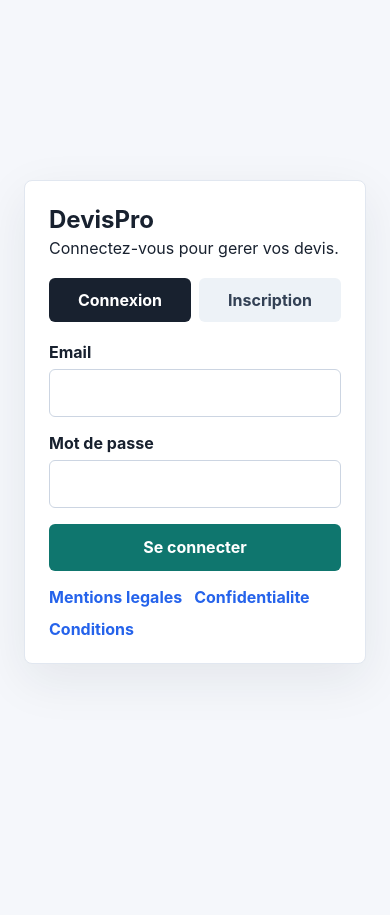
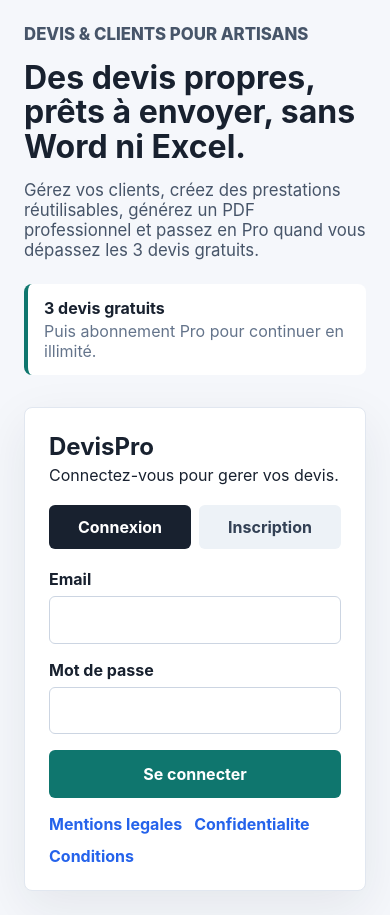
Before and after one commit to SLlDER/devispro-saas, a React (Vite) app in the folder client/: page / in a window 390 px wide. Before the commit the page ends 844 px from the top, so only its background shows below. Built offline with nearby package versions, Linux system fonts and the light colour scheme; no server answers.

Commit message:
Improve sellability and document numbering

```diff
--- a/client/src/pages/CreateInvoicePage.jsx
+++ b/client/src/pages/CreateInvoicePage.jsx
@@ -2,21 +2,59 @@
 import { createInvoice } from '../api.js';
 
 const serviceTemplates = [
+  { label: 'Deplacement sur site', quantity: 1, unit_price: 45, vat_rate: 20 },
+  { label: 'Diagnostic / recherche de panne', quantity: 1, unit_price: 80, vat_rate: 20 },
+  { label: 'Main-d oeuvre standard', quantity: 1, unit_price: 55, vat_rate: 20 },
+  { label: 'Main-d oeuvre urgence soir / week-end', quantity: 1, unit_price: 95, vat_rate: 20 },
   { label: 'Depannage plomberie', quantity: 1, unit_price: 120, vat_rate: 10 },
-  { label: 'Pose materiel', quantity: 1, unit_price: 250, vat_rate: 20 },
-  { label: 'Main-d oeuvre', quantity: 1, unit_price: 55, vat_rate: 20 }
+  { label: 'Remplacement robinetterie', quantity: 1, unit_price: 180, vat_rate: 10 },
+  { label: 'Reparation fuite', quantity: 1, unit_price: 160, vat_rate: 10 },
+  { label: 'Debouchage canalisation', quantity: 1, unit_price: 140, vat_rate: 10 },
+  { label: 'Installation chauffe-eau', quantity: 1, unit_price: 650, vat_rate: 10 },
+  { label: 'Depannage electricite', quantity: 1, unit_price: 130, vat_rate: 10 },
+  { label: 'Remplacement prise ou interrupteur', quantity: 1, unit_price: 75, vat_rate: 10 },
+  { label: 'Pose luminaire', quantity: 1, unit_price: 90, vat_rate: 10 },
+  { label: 'Mise aux normes tableau electrique', quantity: 1, unit_price: 850, vat_rate: 10 },
+  { label: 'Pose materiel fourni par client', quantity: 1, unit_price: 120, vat_rate: 20 },
+  { label: 'Fourniture et pose materiel', quantity: 1, unit_price: 250, vat_rate: 20 },
+  { label: 'Peinture murale au m2', quantity: 10, unit_price: 28, vat_rate: 10 },
+  { label: 'Preparation support / enduit au m2', quantity: 10, unit_price: 18, vat_rate: 10 },
+  { label: 'Pose parquet au m2', quantity: 10, unit_price: 45, vat_rate: 10 },
+  { label: 'Pose carrelage au m2', quantity: 10, unit_price: 55, vat_rate: 10 },
+  { label: 'Montage meuble / agencement', quantity: 1, unit_price: 180, vat_rate: 20 },
+  { label: 'Nettoyage fin de chantier', quantity: 1, unit_price: 150, vat_rate: 20 },
+  { label: 'Evacuation gravats', quantity: 1, unit_price: 120, vat_rate: 20 },
+  { label: 'Forfait demi-journee', quantity: 1, unit_price: 220, vat_rate: 20 },
+  { label: 'Forfait journee', quantity: 1, unit_price: 420, vat_rate: 20 }
 ];
+
+const customTemplatesKey = 'devispro_custom_service_templates';
 
 function emptyLine() {
   return { label: '', quantity: 1, unit_price: '', vat_rate: 20 };
+}
+
+function loadCustomTemplates() {
+  try {
+    const stored = localStorage.getItem(customTemplatesKey);
+    return stored ? JSON.parse(stored) : [];
+  } catch (error) {
+    return [];
+  }
+}
+
+function saveCustomTemplates(templates) {
+  localStorage.setItem(customTemplatesKey, JSON.stringify(templates));
 }
 
 export default function CreateInvoicePage({ clients, businessProfile, onCreated, onCancel }) {
   const [clientId, setClientId] = useState('');
   const [client, setClient] = useState('');
   const [lineItems, setLineItems] = useState([emptyLine()]);
+  const [customTemplates, setCustomTemplates] = useState(loadCustomTemplates);
   const [message, setMessage] = useState('');
   const [loading, setLoading] = useState(false);
+  const allTemplates = [...serviceTemplates, ...customTemplates];
 
   function handleClientChange(value) {
     setClientId(value);
@@ -40,10 +78,39 @@
 
   function applyTemplate(index, templateIndex) {
     if (templateIndex === '') return;
-    const template = serviceTemplates[Number(templateIndex)];
+    const template = allTemplates[Number(templateIndex)];
     setLineItems((current) =>
       current.map((item, itemIndex) => (itemIndex === index ? { ...template } : item))
     );
+  }
+
+  function saveLineAsTemplate(index) {
+    const item = lineItems[index];
+
+    if (!item.label || !item.unit_price) {
+      setMessage('Renseignez au moins le nom et le prix HT avant de sauvegarder le modele.');
+      return;
+    }
+
+    const nextTemplates = [
+      ...customTemplates,
+      {
+        label: item.label.trim(),
+        quantity: Number(item.quantity) || 1,
+        unit_price: Number(item.unit_price) || 0,
+        vat_rate: Number(item.vat_rate) || 0
+      }
+    ].sort((a, b) => a.label.localeCompare(b.label));
+
+    setCustomTemplates(nextTemplates);
+    saveCustomTemplates(nextTemplates);
+    setMessage('Modele personnalise enregistre.');
+  }
+
+  function deleteCustomTemplate(label) {
+    const nextTemplates = customTemplates.filter((template) => template.label !== label);
+    setCustomTemplates(nextTemplates);
+    saveCustomTemplates(nextTemplates);
   }
 
   const subtotal = lineItems.reduce((sum, item) => {
@@ -126,7 +193,7 @@
                 Modele
                 <select onChange={(event) => applyTemplate(index, event.target.value)} defaultValue="">
                   <option value="">Choisir</option>
-                  {serviceTemplates.map((template, templateIndex) => (
+                  {allTemplates.map((template, templateIndex) => (
                     <option key={template.label} value={templateIndex}>
                       {template.label}
                     </option>
@@ -142,7 +209,7 @@
                 />
               </label>
               <label>
-                Qté
+                Qte
                 <input
                   type="number"
                   min="0.01"
@@ -177,8 +244,25 @@
               <button type="button" className="ghost compact" onClick={() => removeLine(index)}>
                 Retirer
               </button>
+              <button type="button" className="secondary compact" onClick={() => saveLineAsTemplate(index)}>
+                Sauver modele
+              </button>
             </div>
           ))}
+
+          {customTemplates.length > 0 && (
+            <div className="custom-templates">
+              <h3>Modeles personnalises</h3>
+              {customTemplates.map((template) => (
+                <div key={template.label} className="custom-template-row">
+                  <span>{template.label}</span>
+                  <button type="button" className="danger compact" onClick={() => deleteCustomTemplate(template.label)}>
+                    Supprimer
+                  </button>
+                </div>
+              ))}
+            </div>
+          )}
 
           <p className="form-total">Total HT: {subtotal.toFixed(2)} EUR</p>
         </div>
--- a/client/src/pages/LoginPage.jsx
+++ b/client/src/pages/LoginPage.jsx
@@ -37,6 +37,18 @@
 
   return (
     <main className="auth-page">
+      <section className="auth-intro">
+        <p className="eyebrow">Devis & clients pour artisans</p>
+        <h1>Des devis propres, prêts à envoyer, sans Word ni Excel.</h1>
+        <p>
+          Gérez vos clients, créez des prestations réutilisables, générez un PDF professionnel et passez en Pro quand vous dépassez les 3 devis gratuits.
+        </p>
+        <div className="pricing-strip">
+          <strong>3 devis gratuits</strong>
+          <span>Puis abonnement Pro pour continuer en illimité.</span>
+        </div>
+      </section>
+
       <section className="auth-panel">
         <h1>DevisPro</h1>
         <p>Connectez-vous pour gerer vos devis.</p>
--- a/client/src/styles.css
+++ b/client/src/styles.css
@@ -67,6 +67,47 @@
   display: grid;
   place-items: center;
   padding: 1.5rem;
+}
+
+.auth-page {
+  grid-template-columns: minmax(280px, 560px) minmax(320px, 430px);
+  gap: 2rem;
+}
+
+.auth-intro {
+  max-width: 560px;
+}
+
+.auth-intro h1 {
+  font-size: 2.6rem;
+  line-height: 1.08;
+  margin-bottom: 1rem;
+}
+
+.auth-intro p {
+  color: #475569;
+  font-size: 1.05rem;
+}
+
+.eyebrow {
+  color: #0f766e;
+  font-weight: 800;
+  text-transform: uppercase;
+  font-size: 0.82rem;
+}
+
+.pricing-strip {
+  display: grid;
+  gap: 0.2rem;
+  border-left: 4px solid #0f766e;
+  padding: 0.85rem 1rem;
+  background: #ffffff;
+  border-radius: 8px;
+  margin-top: 1.5rem;
+}
+
+.pricing-strip span {
+  color: #64748b;
 }
 
 .auth-panel,
@@ -347,6 +388,23 @@
   font-weight: 800;
 }
 
+.custom-templates {
+  border: 1px solid #e1e7f0;
+  border-radius: 8px;
+  padding: 1rem;
+  background: #ffffff;
+}
+
+.custom-template-row {
+  display: flex;
+  align-items: center;
+  justify-content: space-between;
+  gap: 1rem;
+  border-top: 1px solid #e1e7f0;
+  padding-top: 0.75rem;
+  margin-top: 0.75rem;
+}
+
 .form-grid {
   display: grid;
   grid-template-columns: 1fr 1fr;
@@ -409,6 +467,14 @@
 }
 
 @media (max-width: 720px) {
+  .auth-page {
+    grid-template-columns: 1fr;
+  }
+
+  .auth-intro h1 {
+    font-size: 2rem;
+  }
+
   .topbar,
   .section-heading,
   .invoice-card {
```
Also changed, not shown: 2 other files (tests, documents, lock files or other folders).
